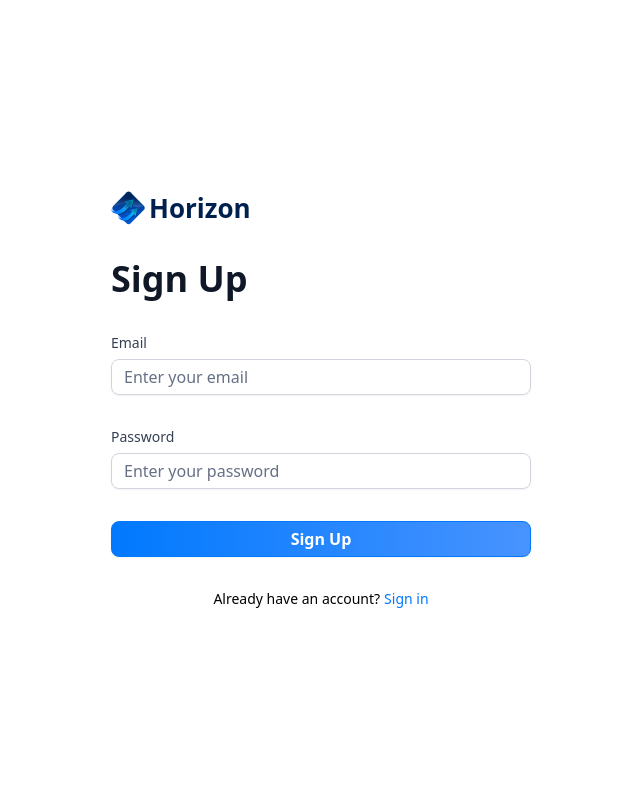
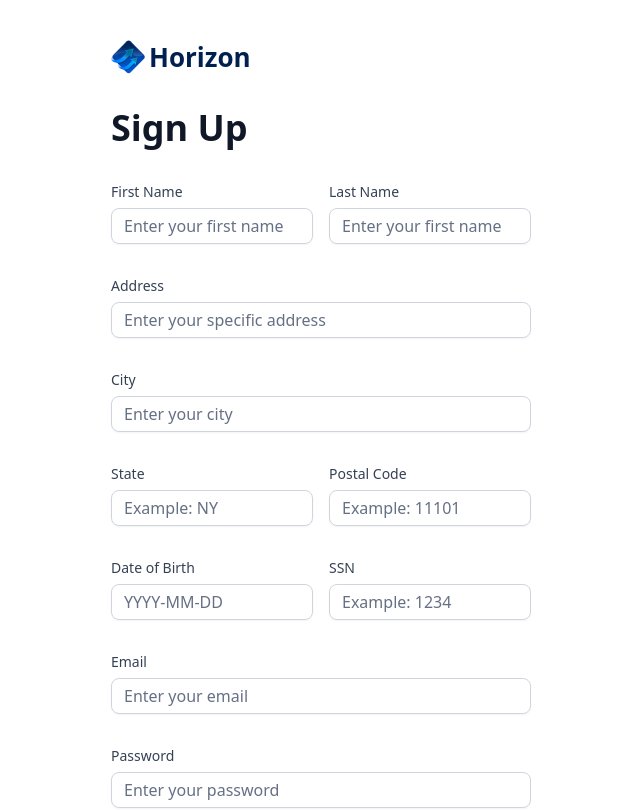
Before and after one commit to CadenYI/banking, a Next.js app: page /sign-up in a window 1280 px wide. Shown: the top 810 px of the page, without its empty margins (319-959 px from the left). Built offline with nearby package versions, Linux system fonts and the light colour scheme.

Commit message:
signin and signup form

```diff
--- a/components/AuthForm.tsx
+++ b/components/AuthForm.tsx
@@ -16,9 +16,11 @@
 const AuthForm = ({ type }: { type: string }) => {
     const [user, setUser] = useState(null)
     const [isLoading, setIsLoading] = useState(false)
+    const formSchema = authFormSchema(type)
+
     // 1. Define your form.
-    const form = useForm<z.infer<typeof authFormSchema>>({
-        resolver: zodResolver(authFormSchema),
+    const form = useForm<z.infer<typeof formSchema>>({
+        resolver: zodResolver(formSchema),
         defaultValues: {
             email: "",
             password: ""
@@ -26,7 +28,7 @@
     })
 
     // 2. Define a submit handler.
-    function onSubmit(values: z.infer<typeof authFormSchema>) {
+    function onSubmit(values: z.infer<typeof formSchema>) {
         // Do something with the form values.
         // ✅ This will be type-safe and validated.
         setIsLoading(true)
@@ -63,6 +65,24 @@
                 <>
                     <Form {...form}>
                         <form onSubmit={form.handleSubmit(onSubmit)} className="space-y-8">
+                            {type === 'sign-up' && (
+                                <>
+                                    <div className="flex gap-4">
+                                        <CustomInput control={form.control} name='firstName' label="First Name" placeholder='Enter your first name' />
+                                        <CustomInput control={form.control} name='lastName' label="Last Name" placeholder='Enter your first name' />
+                                    </div>
+                                    <CustomInput control={form.control} name='address1' label="Address" placeholder='Enter your specific address' />
+                                    <CustomInput control={form.control} name='city' label="City" placeholder='Enter your city' />
+                                    <div className="flex gap-4">
+                                        <CustomInput control={form.control} name='state' label="State" placeholder='Example: NY' />
+                                        <CustomInput control={form.control} name='postalCode' label="Postal Code" placeholder='Example: 11101' />
+                                    </div>
+                                    <div className="flex gap-4">
+                                        <CustomInput control={form.control} name='dateOfBirth' label="Date of Birth" placeholder='YYYY-MM-DD' />
+                                        <CustomInput control={form.control} name='ssn' label="SSN" placeholder='Example: 1234' />
+                                    </div>
+                                </>
+                            )}
                             <CustomInput
                                 control={form.control}
                                 name='email'
--- a/components/CustomInput.tsx
+++ b/components/CustomInput.tsx
@@ -7,9 +7,11 @@
 import { Input } from "@/components/ui/input"
 import { authFormSchema } from '@/lib/utils'
 
+const formSchema = authFormSchema('sign-up')
+
 interface CustomInput {
-    control: Control<z.infer<typeof authFormSchema>>,
-    name: FieldPath<z.infer<typeof authFormSchema>>,
+    control: Control<z.infer<typeof formSchema>>,
+    name: FieldPath<z.infer<typeof formSchema>>,
     label: string,
     placeholder: string
 }
--- a/lib/utils.ts
+++ b/lib/utils.ts
@@ -195,7 +195,17 @@
   return date > twoDaysAgo ? "Processing" : "Success";
 };
 
-export const authFormSchema = z.object({
+export const authFormSchema = (type: string) => z.object({
+  // sign up
+  firstName: type === 'sign-in' ? z.string().optional() : z.string().min(3),
+  lastName: type === 'sign-in' ? z.string().optional() : z.string().min(2),
+  address1: type === 'sign-in' ? z.string().optional() : z.string().max(50),
+  city: type === 'sign-in' ? z.string().optional() : z.string().max(50),
+  state: type === 'sign-in' ? z.string().optional() : z.string().min(2).max(2),
+  postalCode: type === 'sign-in' ? z.string().optional() : z.string().min(3).max(6),
+  dateOfBirth: type === 'sign-in' ? z.string().optional() : z.string().min(3),
+  ssn: type === 'sign-in' ? z.string().optional() : z.string().min(3),
+  // both
   email: z.string().email(),
-  password: z.string().min(8)
+  password: z.string().min(8),
 });
```
